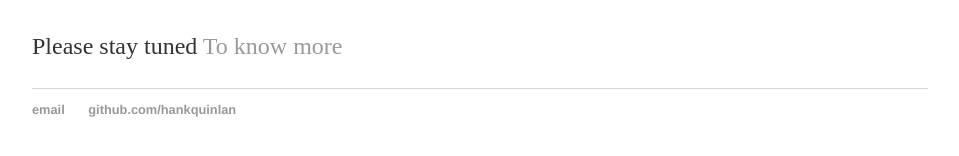
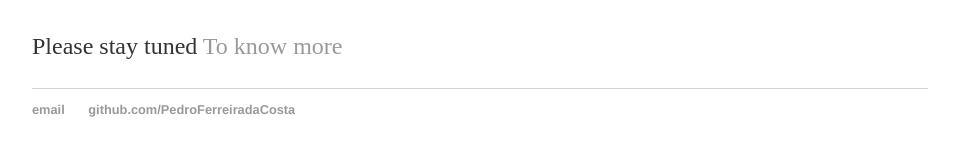
Before and after one commit to PedroFerreiradaCosta/PedroFerreiradaCosta.github.io, a Jekyll site: the page built from index.html, in a window 1280 px wide. Shown: the part 167-323 px from the top of the page, without its empty margins (160-1119 px from the left). Built offline with Jekyll 4.4.1, drawn with Linux system fonts in a browser that asks for light colours.

Commit message:
Updated website

```diff
--- a/_config.yml
+++ b/_config.yml
@@ -1,3 +1,6 @@
+  name: Pedro Ferreira da Costa, PhD Researcher
+  markdown: kramdown
+
 collections:
   authors:
     output: true
@@ -17,3 +20,6 @@ defaults:
       path: ""
     values:
       layout: "default"
+
+theme: jekyll-theme-hacker
+permalink: /blog/:title
--- a/_layouts/default.html
+++ b/_layouts/default.html
@@ -21,8 +21,8 @@
       </div><!-- /.container -->
       <footer>
           <ul>
-              <li><a href="mailto:hankquinlanhub@gmail.com">email</a></li>
-              <li><a href="https://github.com/hankquinlan">github.com/hankquinlan</a></li>
+              <li><a href="mailto:pedro.hpf.costa@gmail.com">email</a></li>
+              <li><a href="https://github.com/PedroFerreiradaCosta">github.com/PedroFerreiradaCosta</a></li>
         </ul>
       </footer>
     </body>
```
Also changed, not shown: 1 other file.
